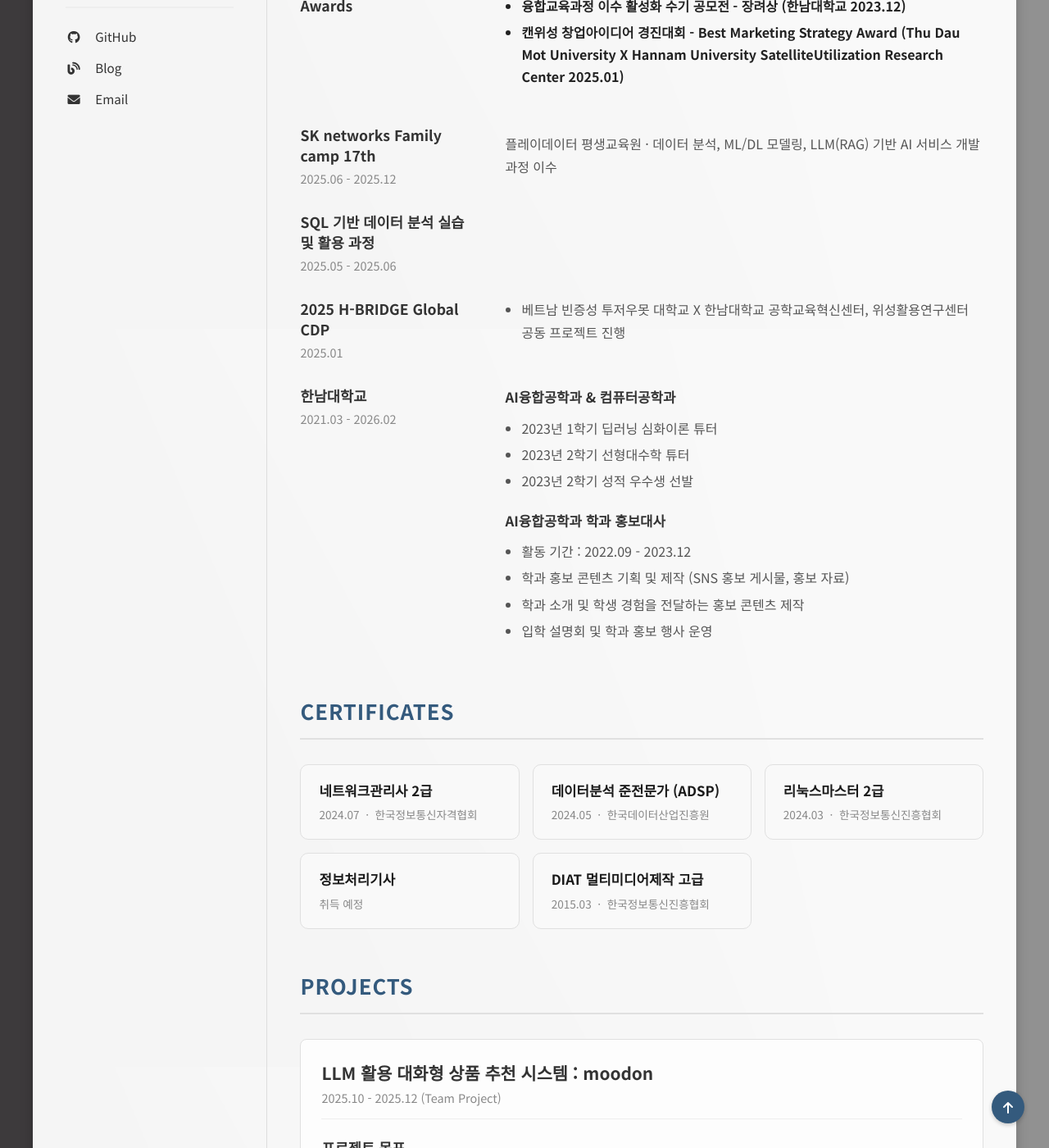
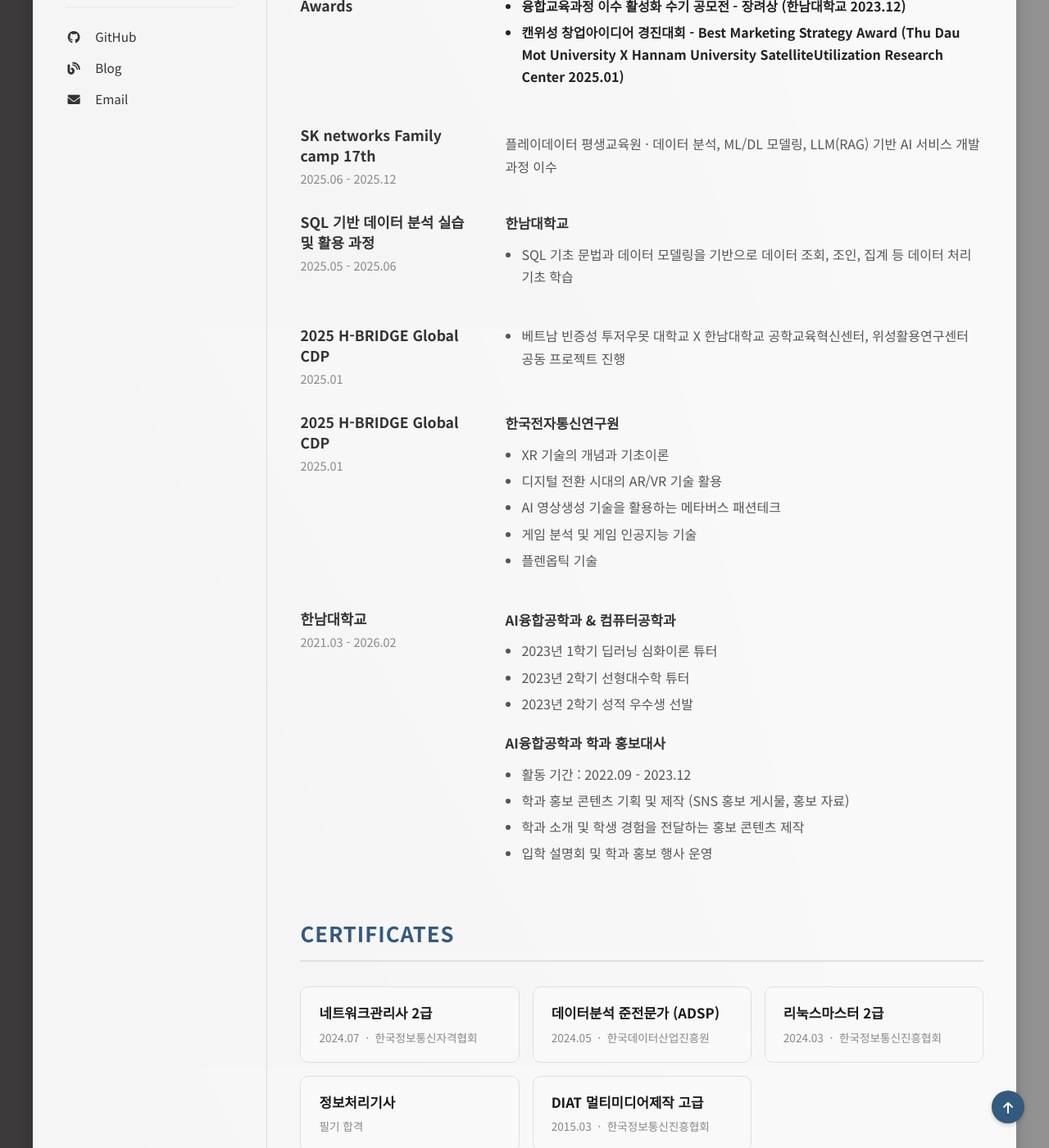
Before and after one commit to Leegaeune/Leegaeune.github.io, a Jekyll site: the page built from index.md, in a window 1280 px wide and 1400 px high, scrolled down 499 px. Shown: the whole window at 82% size. Built offline with Jekyll 4.4.1, drawn with Linux system fonts in a browser that asks for light colours.

Commit message:
fix experience

```diff
--- a/index.md
+++ b/index.md
@@ -44,7 +44,10 @@ title: Home
       <p>2025.05 - 2025.06</p>
     </div>
     <div class="experience-right">
-      <!-- 상세 내용 -->
+      <h4>한남대학교</h4>
+      <ul>
+        <li>SQL 기초 문법과 데이터 모델링을 기반으로 데이터 조회, 조인, 집계 등 데이터 처리 기초 학습</li>
+      </ul>
     </div>
   </div>
 
@@ -60,6 +63,27 @@ title: Home
       </ul>
     </div>
   </div>
+
+  <!-- H-BRIDGE Global CDP -->
+  <div class="experience-entry">
+    <div class="experience-left">
+      <h3>2025 H-BRIDGE Global CDP</h3>
+      <p>2025.01</p>
+    </div>
+    <div class="experience-right">
+      <h4>한국전자통신연구원</h4>
+      <ul>
+        <li>XR 기술의 개념과 기초이론</li>
+        <li>디지털 전환 시대의 AR/VR 기술 활용</li>
+        <li>AI 영상생성 기술을 활용하는 메타버스 패션테크</li>
+        <li>게임 분석 및 게임 인공지능 기술</li>
+        <li>플렌옵틱 기술</li>
+      </ul>
+    </div>
+  </div>
+
+
+
 
   <!-- Hannam University 섹션 -->
   <div class="experience-entry">
@@ -106,7 +130,7 @@ title: Home
   </div>
   <div class="cert-card">
     <p class="cert-name">정보처리기사</p>
-    <p class="cert-meta">취득 예정</p>
+    <p class="cert-meta">필기 합격</p>
   </div>
   <div class="cert-card">
     <p class="cert-name">DIAT 멀티미디어제작 고급</p>
```
